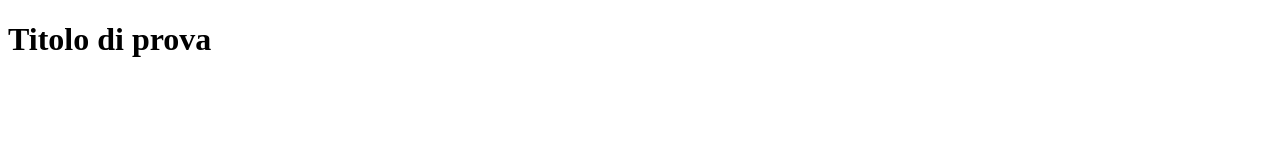
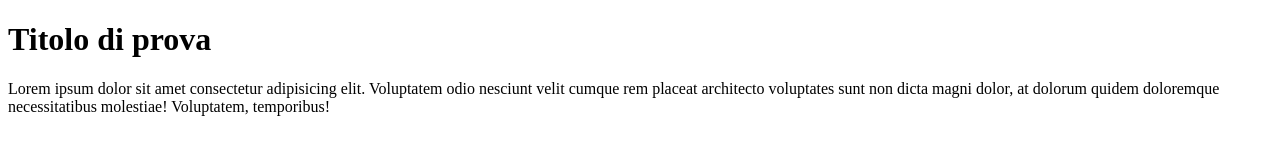
Before and after one commit to Vituz/hellohtml, a plain HTML site: page index.html in a window 1280 px wide. Drawn offline with Linux system fonts and the light colour scheme.

Commit message:
Aggiunto paragrafo

```diff
--- a/index.html
+++ b/index.html
@@ -9,5 +9,6 @@
 <body>
     <h1>Titolo di prova</h1>
 
+    <p>Lorem ipsum dolor sit amet consectetur adipisicing elit. Voluptatem odio nesciunt velit cumque rem placeat architecto voluptates sunt non dicta magni dolor, at dolorum quidem doloremque necessitatibus molestiae! Voluptatem, temporibus!</p>
 </body>
 </html>
```
